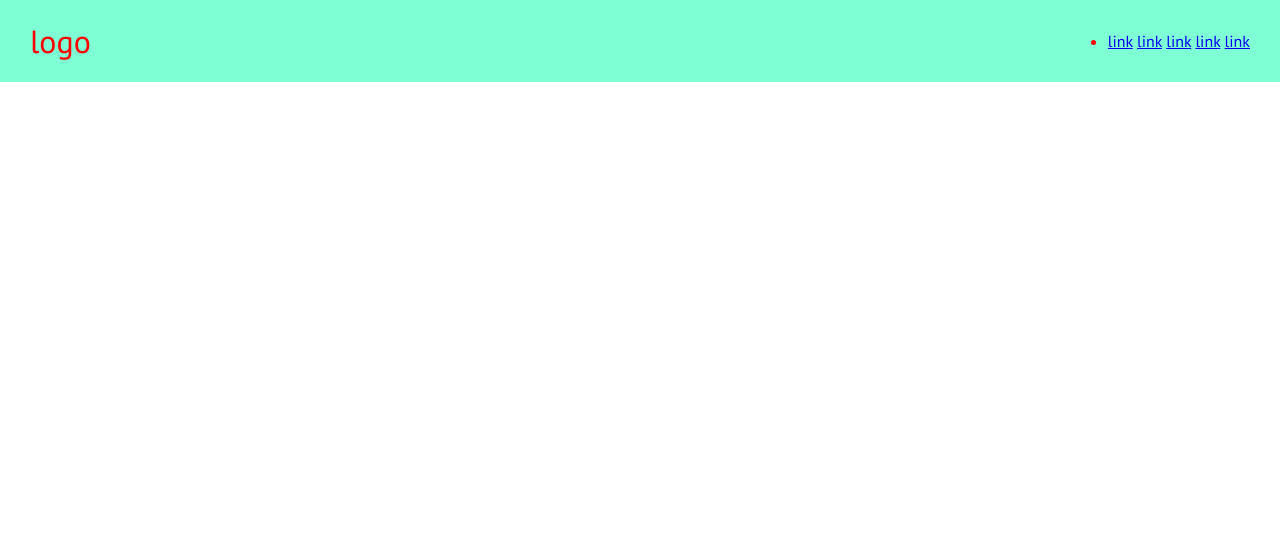
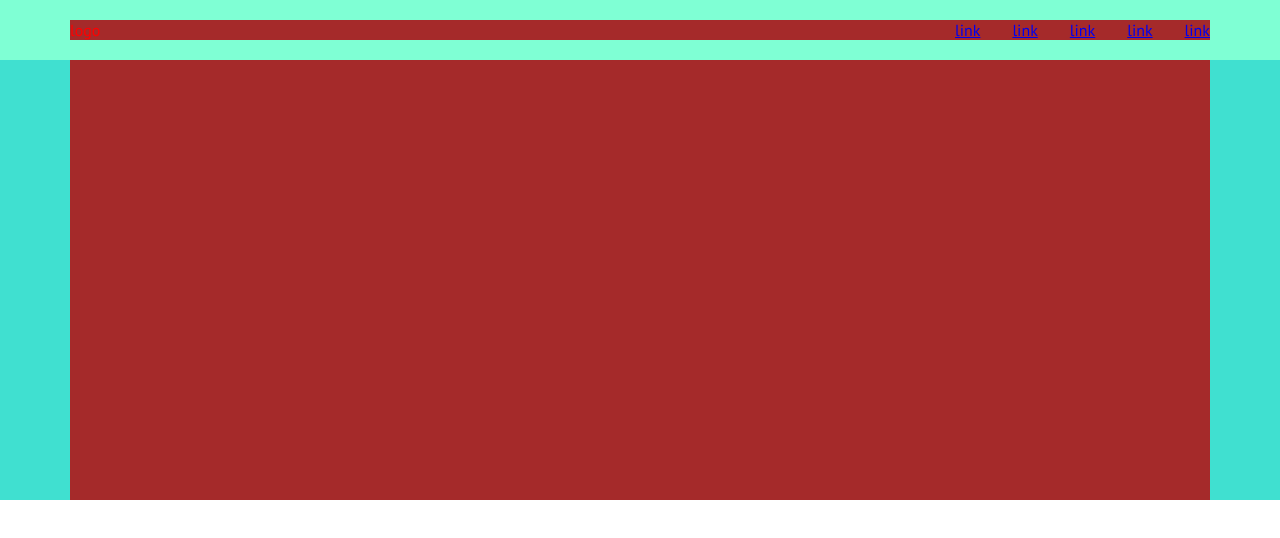
Before and after one commit to SalvatoreCapano/htmlcss-responsive-layout, a plain HTML site: page index.html in a window 1280 px wide. Drawn offline with Linux system fonts and the light colour scheme.

Commit message:
Modificata struttura header

```diff
--- a/css/style.css
+++ b/css/style.css
@@ -22,13 +22,31 @@ body {
     font-family: 'PT Sans', sans-serif;
 }
 
+.container {
+    max-width: 1140px;
+    width: 85%;
+    margin: 0 auto;
+
+    /* temp */
+    height: 100%;
+    background-color: brown;
+}
+
+.flexRow {
+    display: flex;
+    flex-direction: row;
+}
+
+.flexRowSB {
+    display: flex;
+    flex-direction: row;
+    justify-content: space-between;
+}
+
 /* Header */
 body > header {
     width: 100vw;
 
-    display: flex;
-    flex-direction: row;
-    justify-content: space-between;
     align-items: center;
 
     position: fixed;
@@ -36,23 +54,21 @@ body > header {
     left: 0;
 
     /* temp */
-    padding: 20px 30px;
+    padding: 20px 0;
     background-color: aquamarine;
 }
 
-header > div {
-    /* temp */
-    font-size: 2rem;
-}
-
-header > button {
-    vertical-align: middle;
-
+header .container > button {
     display: inline-block;
 }
 
-header > nav {
+header .container > nav {
     display: none;
+}
+
+header .container > nav ul {
+    list-style: none;
+    gap: 2rem;
 }
 
 
@@ -64,8 +80,21 @@ header > nav {
 
 
 
+
+
+
+/* temp */
+section {
+    height: 500px;
+    background-color: turquoise;
+}
+
 /* Visualizzazione Tablet */
 @media screen and (min-width:480px) {
+    .container {
+        width: 90%;
+    }
+
     header {
         color: red;
     }
@@ -73,10 +102,15 @@ header > nav {
 
 /* Visualizzazione Desktop */
 @media screen and (min-width:768px) {
-    header > button {
+    .container {
+        width: 90%;
+    }
+
+    header .container > button {
         display: none;
     }
-    header > nav {
+    header .container > nav {
         display: inline-block;
     }
+
 }
--- a/index.html
+++ b/index.html
@@ -20,6 +20,7 @@
 <body>
 
     <header>
+        <div class="container flexRowSB">
             <div>
                 <!-- logo -->
                 logo
@@ -28,27 +29,37 @@
                 menuIcon
             </button>
             <nav>
-            <ul>
+                <ul class="flexRow">
                     <li>
                         <a href="#">link</a>
+                    </li>
+                    <li>
                         <a href="#">link</a>
+                    </li>
+                    <li>
                         <a href="#">link</a>
+                    </li>
+                    <li>
                         <a href="#">link</a>
+                    </li>
+                    <li>
                         <a href="#">link</a>
                     </li>
                 </ul>
             </nav>
+        </div> <!-- /container-->
     </header>
+
+    <main>
+        <section id="featuresSection">
+            <div class="container">
+
+            </div>
+        </section>
+    </main>
 
 </body>
 </html>
-
-
-
-
-
-
-
 
 
 
```
Lines whose indentation alone changed are shown as unchanged.
